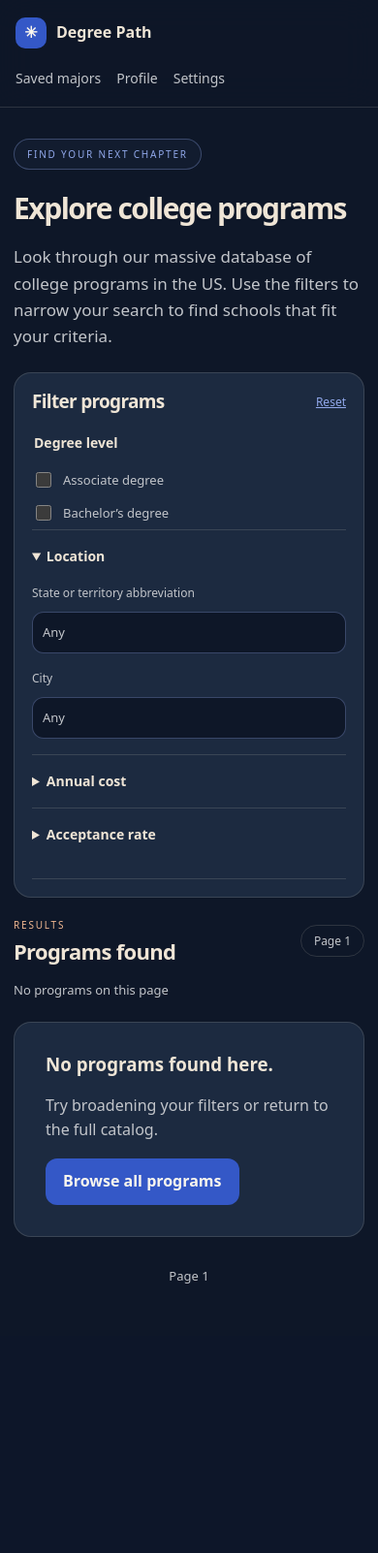
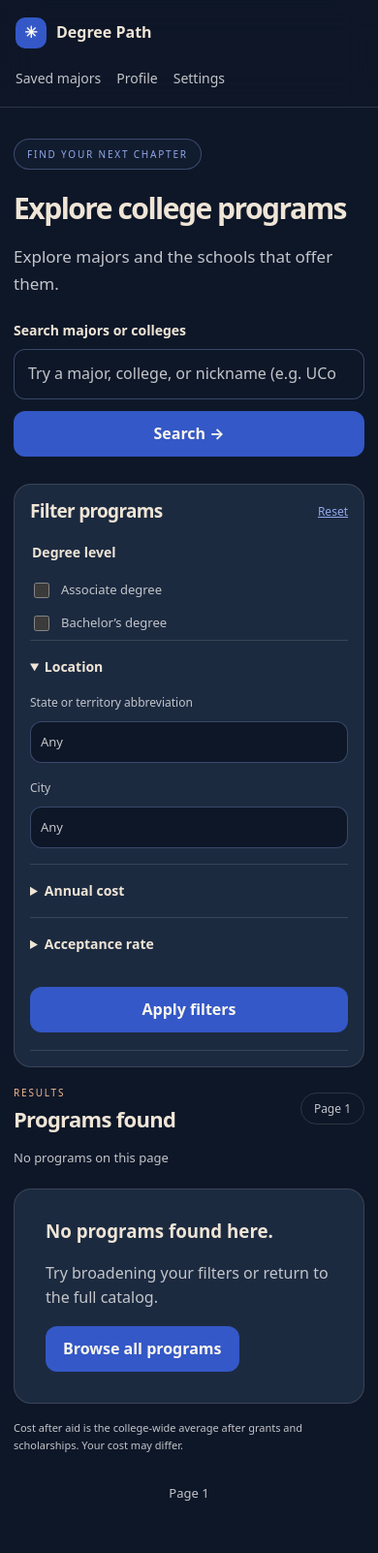
Before and after one commit to whoisbianka/CSC400-Capstone, a Flask app: page /explore in a window 390 px wide. Shown: the whole page at 97% size. Before the commit the page ends 1324 px from the top, so only its background shows below. Run offline with Flask 3, Linux system fonts and the light colour scheme.

Commit message:
Improve Explore search and program readability (codex)
Add nickname-aware college and major search, compact responsive cards, clear cost labels, and removable filters.

Co-authored-by: OpenAI Codex <codex@openai.com>

```diff
--- a/degree_path/routes.py
+++ b/degree_path/routes.py
@@ -230,6 +230,9 @@ def questionnaire():
 def explore():
     page = positive_arg('page', 1, 100000)
     cipcode = positive_arg('cipcode')
+    query = request.args.get('q', '').strip()
+    if len(query) > 200:
+        abort(400, description='Search must be at most 200 characters.')
     # No selected degrees means no degree restriction.
     degree_values = (request.args.getlist('degree') if 'degree_form' in request.args
                      else request.args.get('degrees', '').split(','))
@@ -237,6 +240,8 @@ def explore():
         abort(400, description='Invalid degree level.')
     degrees = tuple(sorted({int(value) for value in degree_values if value}))
     filters = {}
+    if query:
+        filters['q'] = query
     for key in ('state', 'city'):
         value = request.args.get(key, '').strip()
         if value:
@@ -263,9 +268,38 @@ def explore():
     major_name=None
     if cipcode is not None and data["rows"]:
         major_name=data["rows"][0]["major"]
+    # Build removal links from validated filters, resetting pagination only.
+    active_params = {**filters}
+    if cipcode is not None:
+        active_params['cipcode'] = cipcode
+    if degrees:
+        active_params['degrees'] = ','.join(map(str, degrees))
+    filter_chips = []
+
+    def add_chip(label, key, replacement=None):
+        remaining = {**active_params}
+        remaining.pop(key, None)
+        if replacement:
+            remaining[key] = replacement
+        filter_chips.append({'label': label, 'url': url_for('web.explore', **remaining)})
+
+    labels = {'q': 'Search', 'state': 'State', 'city': 'City',
+              'net_price_max': 'Cost after aid up to', 'tuition_in_max': 'In-state tuition up to',
+              'tuition_out_max': 'Out-of-state tuition up to',
+              'acceptance_min': 'Acceptance at least', 'acceptance_max': 'Acceptance up to'}
+    for key, value in filters.items():
+        display = (f'${value:,}' if key.endswith('_max') and not key.startswith('acceptance_')
+                   else f'{value}%' if key.startswith('acceptance_') else str(value))
+        add_chip(f'{labels[key]}: {display}', key)
+    if cipcode is not None:
+        add_chip(major_name or 'Selected major', 'cipcode')
+    for degree in degrees:
+        add_chip('Associate degree' if degree == 2 else 'Bachelor’s degree', 'degrees',
+                 ','.join(str(other) for other in degrees if other != degree))
     return render_template('explore.html', title='Explore programs', data=data,
                            major_name=major_name, cipcode=cipcode, degrees=degrees,
-                           degree_query=','.join(map(str, degrees)), filters=filters)
+                           degree_query=','.join(map(str, degrees)), filters=filters,
+                           filter_chips=filter_chips)
 
 @web.get('/programs/<int:program_id>')
 def program_details(program_id):
--- a/degree_path/static/css/explore.css
+++ b/degree_path/static/css/explore.css
@@ -1,9 +1,9 @@
-.explore-workspace { max-width: 1280px; }
+.explore-workspace { max-width: 1760px; }
 .explore-hero { max-width: 790px; margin-bottom: 38px; }
 .explore-hero h1 { margin-top: 12px; }
 .explore-hero > p:not(.eyebrow) { font-size: 17px; max-width: 690px; }
 .explore-guide-link { font-size: 14px; text-decoration: none; }
-.explore-layout { display: grid; grid-template-columns: 280px minmax(0, 1fr); gap: 32px; align-items: start; }
+.explore-layout { display: grid; grid-template-columns: 220px minmax(0, 1fr); gap: 24px; align-items: start; }
 .explore-sidebar { padding: 24px; border: 1px solid var(--border); border-radius: 18px; background: var(--surface); position: sticky; top: 24px; }
 .sidebar-heading, .results-heading { display: flex; justify-content: space-between; align-items: center; gap: 16px; }
 .sidebar-heading h2 { font-size: 19px; margin: 0; }
@@ -13,30 +13,39 @@
 .results-heading h2 { font-size: 25px; margin: 0; overflow-wrap: anywhere; }
 .page-badge { flex-shrink: 0; border: 1px solid var(--border); border-radius: 100px; padding: 6px 13px; font-size: 12px; color: var(--muted); }
 .results-count { font-size: 13px; margin: 16px 0 22px; }
-.program-cards { display: grid; grid-auto-rows: 1fr; gap: 18px; }
-.program-card { display: flex; align-items: stretch; gap: 22px; padding: 26px; border: 1px solid var(--border); border-radius: 18px; background: var(--panel); transition: border-color .2s; }
+.program-cards { display: grid; grid-template-columns: repeat(4, minmax(0, 1fr)); align-items: stretch; gap: 14px; }
+.program-card { display: flex; min-width: 0; padding: 20px; border: 1px solid var(--border); border-radius: 14px; background: var(--panel); transition: border-color .2s; }
 .program-card:hover { border-color: var(--accent-border); }
-.college-monogram { display: grid; place-items: center; flex-shrink: 0; width: 64px; height: 64px; border-radius: 16px; background: linear-gradient(140deg, var(--accent-border), var(--accent-faint)); border: 1px solid var(--accent-border); color: var(--highlight); font: 600 30px Georgia, serif; }
+.college-monogram { display: grid; place-items: center; flex-shrink: 0; width: 30px; height: 30px; border-radius: 8px; background: linear-gradient(140deg, var(--accent-border), var(--accent-faint)); border: 1px solid var(--accent-border); color: var(--highlight); font: 600 18px Georgia, serif; }
 .program-card-content { display: flex; flex-direction: column; flex: 1; min-width: 0; }
-.program-card-header { display: flex; justify-content: space-between; align-items: flex-start; flex-wrap: wrap; gap: 8px 16px; margin-bottom: 5px; }
+.program-card-header { display: flex; align-items: center; gap: 8px; margin-bottom: 12px; }
 .program-card-header .save-major-button { flex-shrink: 0; margin: 0 0 0 auto; }
-.program-location { font-size: 12px; margin: 0; overflow-wrap: anywhere; }
-.program-card h3 { min-height: 2.4em; overflow-wrap: anywhere; margin: 0 0 18px; font-size: 21px; letter-spacing: -.5px; }
+.program-card-header .save-major-button { padding: 5px 8px; }
+.program-location { font-size: 14px; margin: 0; overflow-wrap: anywhere; }
+.program-college { font-size: 14px; margin: 0 0 4px; overflow-wrap: anywhere; }
+.program-card h3 { overflow-wrap: anywhere; margin: 0 0 12px; font-size: 18px; line-height: 1.4; letter-spacing: -.2px; }
 .program-card h3 a { color: var(--text); text-decoration: none; }
 .program-card h3 a:hover { color: var(--accent); }
-.program-subject { min-height: 100px; padding: 14px 16px; border-radius: 10px; background: var(--overlay); }
+.program-subject { min-height: 64px; padding: 10px 12px; border-radius: 8px; background: var(--overlay); }
 .subject-label { font-size: 9px; letter-spacing: 1.5px; color: var(--highlight); }
-.program-subject p { margin: 4px 0 0; color: var(--text); font-size: 14px; }
-.program-card-footer { display: flex; justify-content: space-between; flex-wrap: wrap; align-items: center; gap: 12px; margin-top: auto; padding-top: 24px; }
+.program-subject p { margin: 4px 0 0; color: var(--text); font-size: 13px; }
+.program-card-footer { display: flex; justify-content: space-between; flex-wrap: wrap; align-items: center; gap: 8px; margin-top: auto; padding-top: 16px; }
 .program-card-footer > span { color: var(--muted); font-size: 11px; }
-.program-card-footer a { font-size: 13px; text-decoration: none; font-weight: 600; }
+.program-card-footer a { font-size: 14px; text-decoration: none; font-weight: 600; }
+.program-card-footer .save-major-button { margin: 0; min-height: 44px; min-width: 44px; padding: 8px; }
+.program-more { font-size: 14px; margin: 16px 0; }
+.program-more summary { color: var(--accent); cursor: pointer; }
+.program-more .program-facts { grid-template-columns: 1fr; }
+.explore-empty { grid-column: 1 / -1; }
 .explore-pagination { display: flex; justify-content: center; align-items: center; gap: 20px; margin: 30px 0; }
 .explore-pagination > span { font-size: 13px; color: var(--muted); }
 .explore-pagination a { text-decoration: none; font-size: 13px; }
 .explore-empty { padding: 32px; border: 1px solid var(--border); border-radius: 18px; background: var(--surface); }
 .explore-empty h3 { margin-top: 0; }
-@media (max-width: 900px) { .explore-layout { grid-template-columns: 230px minmax(0, 1fr); gap: 20px; } .explore-sidebar { padding: 18px; } .program-card { padding: 20px; gap: 16px; } .college-monogram { width: 44px; height: 44px; font-size: 24px; } }
-@media (max-width: 680px) { .explore-layout { grid-template-columns: 1fr; } .explore-sidebar { position: static; } .explore-hero { margin-bottom: 24px; } .results-heading h2 { font-size: 22px; } .program-card h3 { font-size: 18px; } .program-card { gap: 12px; padding: 18px; } .program-card-footer { align-items: start; flex-direction: column; } }
+@media (max-width: 1399px) { .program-cards { grid-template-columns: repeat(2, minmax(0, 1fr)); } }
+@media (max-width: 900px) { .explore-layout { grid-template-columns: 200px minmax(0, 1fr); gap: 18px; } .explore-sidebar { padding: 16px; } }
+@media (max-width: 760px) { .explore-layout { grid-template-columns: 1fr; } .explore-sidebar { position: static; } .explore-hero { margin-bottom: 24px; } .results-heading h2 { font-size: 22px; } }
+@media (max-width: 520px) { .program-cards { grid-template-columns: 1fr; } }
 
 .degree-filters { margin-top: 20px; padding-bottom: 18px; border-bottom: 1px solid var(--border); }
 .degree-filters fieldset { padding: 0; border: 0; margin: 0; }
@@ -50,12 +59,20 @@
 .catalog-filter-group input { width: 100%; font-size: 13px; padding: 10px; }
 .explore-sidebar { position: static; }
 
-.program-degree { display: inline-block; color: var(--highlight); font-size: 12px; min-height: 1.6em; margin: 14px 0 0; }
-.program-facts { display: grid; grid-template-columns: repeat(2, minmax(0, 1fr)); gap: 18px 22px; margin: 20px 0 0; }
+.program-degree { display: inline-block; color: var(--highlight); font-size: 14px; margin: 16px 0 0; }
+.program-facts { display: grid; grid-template-columns: repeat(2, minmax(0, 1fr)); gap: 12px; margin: 14px 0 0; }
 .program-facts:empty { display: none; }
-.program-facts dt { font-size: 12px; color: var(--muted); }
-.program-facts dd { margin: 4px 0 0; color: var(--text); font-size: 17px; font-weight: 600; }
+.program-facts dt { font-size: 14px; color: var(--muted); }
+.program-facts dd { margin: 4px 0 0; color: var(--text); font-size: 15px; font-weight: 600; }
 .program-facts dd span { font-size: 11px; color: var(--muted); font-weight: 400; }
+.program-key-facts { grid-template-columns: 1fr; margin: 18px 0; }
+.program-key-facts dd { font-size: 22px; }
+.program-key-facts dd .fact-unavailable { font-size: 14px; }
+.apply-filters { width: 100%; margin-top: 16px; }
+.active-filters { display: flex; flex-wrap: wrap; align-items: center; gap: 8px; margin: 0 0 20px; }
+.filter-chip { display: inline-flex; align-items: center; gap: 10px; padding: 8px 12px; border: 1px solid var(--accent-border); border-radius: 100px; background: var(--accent-soft); color: var(--text); font-size: 13px; text-decoration: none; overflow-wrap: anywhere; }
+.filter-chip span { flex-shrink: 0; font-size: 18px; }
+.clear-filters { padding: 8px; font-size: 13px; }
 .card-facts-note { font-size: 11px; margin: 16px 0 0; }
 @media (max-width: 420px) { .program-facts { grid-template-columns: 1fr; } }
 
@@ -64,3 +81,13 @@
 .explore-spinner { width: 18px; height: 18px; border: 2px solid var(--border); border-top-color: var(--highlight); border-radius: 50%; animation: explore-spin .8s linear infinite; }
 @keyframes explore-spin { to { transform: rotate(360deg); } }
 @media (prefers-reduced-motion: reduce) { .explore-spinner { animation: none; } }
+
+.explore-search { margin: 0 0 28px; }
+.explore-search > label { display: block; margin-bottom: 8px; color: var(--text); font-size: 14px; font-weight: 600; }
+.explore-search-controls { display: flex; align-items: stretch; gap: 12px; }
+.explore-search-controls input { flex: 1; width: 100%; min-width: 0; }
+.explore-search-controls button { flex-shrink: 0; }
+@media (max-width: 480px) {
+  .explore-search-controls { flex-direction: column; }
+  .explore-search-controls input { font-size: 16px; }
+}
--- a/degree_path/static/js/explore.js
+++ b/degree_path/static/js/explore.js
@@ -1,10 +1,8 @@
 const degreeForm = document.getElementById('degree-filter-form');
 if (degreeForm) {
-  const choices = [...degreeForm.querySelectorAll('.degree-choice')];
-  degreeForm.addEventListener('change', () => {
-    if (!degreeForm.reportValidity()) return;
+  degreeForm.addEventListener('submit', () => {
+    const choices = [...degreeForm.querySelectorAll('.degree-choice')];
     document.getElementById('degree-values').value = choices.filter(input => input.checked).map(input => input.value).join(',');
-    degreeForm.requestSubmit();
   });
 }
 
@@ -16,7 +14,7 @@ function showExploreLoading() {
   if (exploreResults) exploreResults.setAttribute('aria-busy', 'true');
 }
 if (degreeForm) degreeForm.addEventListener('submit', showExploreLoading);
-document.querySelectorAll('.explore-pagination a, .explore-sidebar .sidebar-heading a, .explore-empty a').forEach(link => {
+document.querySelectorAll('.explore-pagination a, .explore-sidebar .sidebar-heading a, .explore-empty a, .active-filters a').forEach(link => {
   link.addEventListener('click', event => {
     if (event.defaultPrevented || event.button !== 0 || event.metaKey || event.ctrlKey || event.shiftKey || event.altKey) return;
     showExploreLoading();
--- a/degree_path/templates/explore.html
+++ b/degree_path/templates/explore.html
@@ -1,7 +1,7 @@
 {% extends 'base.html' %}
 {% block extra_head %}
-<link rel="stylesheet" href="{{ url_for('static', filename='css/explore.css', v='4') }}">
-<script src="{{ url_for('static', filename='js/explore.js') }}" defer></script>
+<link rel="stylesheet" href="{{ url_for('static', filename='css/explore.css', v='7') }}">
+<script src="{{ url_for('static', filename='js/explore.js', v='2') }}" defer></script>
 {% endblock %}
 {% block content %}
 <div class="page-workspace explore-workspace">
@@ -11,9 +11,16 @@
 <header class="explore-hero">
 <p class="eyebrow">Find your next chapter</p>
 <h1 id="page-title">Explore college programs</h1>
-<p>Look through our massive database of college programs in the US. Use the filters to narrow your search to find schools that fit your criteria.</p>
+<p>Explore majors and the schools that offer them.</p>
 
 </header>
+<div class="explore-search" role="search" aria-label="Program search">
+<label for="program-search">Search majors or colleges</label>
+<div class="explore-search-controls">
+<input id="program-search" form="degree-filter-form" type="search" name="q" maxlength="200" value="{{ filters.get('q', '') }}" placeholder="Try a major, college, or nickname (e.g. UConn)">
+<button class="primary-link" form="degree-filter-form" type="submit">Search <span aria-hidden="true">→</span></button>
+</div>
+</div>
 <div class="explore-layout">
 <aside class="explore-sidebar" aria-labelledby="browse-title">
 <div class="sidebar-heading"><h2 id="browse-title">Filter programs</h2><a href="{{ url_for('web.explore') }}">Reset</a></div>
@@ -42,42 +49,51 @@
 {% if heading == 'Annual cost' %}{% endif %}
 </details>
 {% endfor %}
-<noscript><button type="submit" class="secondary-button">Update results</button></noscript>
+<button type="submit" class="primary-link apply-filters">Apply filters</button>
 </form>
 </aside>
 
 <section class="explore-results" aria-labelledby="results-title">
 <div class="results-heading"><div><p class="results-kicker">RESULTS</p><h2 id="results-title">{% if cipcode %}{{ major_name or ('CIP ' ~ cipcode ) }}{% else %}Programs found{% endif %}</h2></div><span class="page-badge">Page {{ data.page }}</span></div>
 <p class="results-count" role="status">{% if data.rows %}Showing {{ (data.page - 1) * 25 + 1 }}–{{ (data.page - 1) * 25 + data.rows|length }} programs{% else %}No programs on this page{% endif %}</p>
+{% if filter_chips %}
+<nav class="active-filters" aria-label="Active filters">
+{% for chip in filter_chips %}<a class="filter-chip" href="{{ chip.url }}" aria-label="Remove {{ chip.label }}">{{ chip.label }} <span aria-hidden="true">×</span></a>{% endfor %}
+<a class="clear-filters" href="{{ url_for('web.explore') }}">Clear all</a>
+</nav>
+{% endif %}
 <div class="program-cards">
 {% for program in data.rows %}
 <article class="program-card">
-<div class="college-monogram" aria-hidden="true">{{ program.college[:1] }}</div>
 <div class="program-card-content">
-<div class="program-card-header">
-<p class="program-location">{{ program.city or 'City unavailable' }}{% if program.state %}, {{ program.state }}{% endif %}</p>
-<button type="button" class="save-major-button" data-save-major="{{ program.cipcode }}" aria-pressed="false" aria-label="Save {{ program.major }} to saved majors" title="Save major">☆</button>
-</div>
-<h3><a href="{{ url_for('web.program_details', program_id=program.id) }}">{{ program.college }}</a></h3>
-<div class="program-subject"><span class="subject-label">PROGRAM</span><p>{{ program.major }}</p></div>
+<h3><a href="{{ url_for('web.program_details', program_id=program.id) }}">{{ program.major }}</a></h3>
+<p class="program-college">{{ program.college }}</p>
+<p class="program-location">{% if program.city %}{{ program.city }}{% if program.state %}, {{ program.state }}{% endif %}{% elif program.state %}{{ program.state }}{% else %}Location not reported{% endif %}</p>
 {% set facts = program.facts %}
-{% if facts.get('credlev') in [2, 3] %}<p class="program-degree">{{ 'Associate degree' if facts.credlev == 2 else 'Bachelor’s degree' }}</p>{% endif %}
-<dl class="program-facts">
+<p class="program-degree">{{ 'Associate degree' if facts.get('credlev') == 2 else 'Bachelor’s degree' if facts.get('credlev') == 3 else 'Degree not reported' }}</p>
+<dl class="program-facts program-key-facts"><div><dt>Yearly cost after aid</dt><dd>{% if facts.get('npt4') is not none %}{{ facts.npt4|money }}{% else %}<span class="fact-unavailable">Not reported</span>{% endif %}</dd></div></dl>
+{% set more = namespace(available=facts.get('adm_rate') is not none) %}
+{% for key in ['tuitionfee_in', 'tuitionfee_out'] %}{% if facts.get(key) is not none %}{% set more.available = true %}{% endif %}{% endfor %}
+{% for key in ['satmt', 'satvr', 'actmt', 'acten'] %}{% if facts.get(key+'25') is not none and facts.get(key+'75') is not none %}{% set more.available = true %}{% endif %}{% endfor %}
+{% if more.available %}
+<details class="program-more"><summary>More details</summary><dl class="program-facts">
 {% if facts.get('adm_rate') is not none %}<div><dt>Acceptance rate</dt><dd>{{ '%.0f'|format(facts.adm_rate * 100) }}%</dd></div>{% endif %}
-{% for key, label in [('npt4', 'Average net price'), ('tuitionfee_in', 'In-state tuition & fees'), ('tuitionfee_out', 'Out-of-state tuition & fees')] %}
+{% for key, label in [('tuitionfee_in', 'In-state tuition & fees'), ('tuitionfee_out', 'Out-of-state tuition & fees')] %}
 {% if facts.get(key) is not none %}<div><dt>{{ label }}</dt><dd>{{ facts[key]|money }}<span> / year</span></dd></div>{% endif %}
 {% endfor %}
 {% for key, label in [('satmt', 'SAT Math'), ('satvr', 'SAT Reading'), ('actmt', 'ACT Math'), ('acten', 'ACT English')] %}
 {% if facts.get(key+'25') is not none and facts.get(key+'75') is not none %}<div><dt>{{ label }} range</dt><dd>{{ facts[key+'25'] }}–{{ facts[key+'75'] }}</dd></div>{% endif %}
 {% endfor %}
-</dl>
-<div class="program-card-footer">{% if facts.get('website') %}<a href="{{ facts.website }}" target="_blank" rel="noopener noreferrer">College website ↗</a>{% endif %}<a href="{{ url_for('web.program_details', program_id=program.id) }}">View program <span aria-hidden="true">→</span></a></div>
+</dl></details>
+{% endif %}
+<div class="program-card-footer"><a href="{{ url_for('web.program_details', program_id=program.id) }}">View program <span aria-hidden="true">→</span></a><button type="button" class="save-major-button" data-save-major="{{ program.cipcode }}" aria-pressed="false" aria-label="Save {{ program.major }} to saved majors" title="Save major">☆</button></div>
 </div>
 </article>
 {% else %}
 <div class="explore-empty"><h3>No programs found here.</h3><p>Try broadening your filters or return to the full catalog.</p><a class="primary-link" href="{{ url_for('web.explore') }}">Browse all programs</a></div>
 {% endfor %}
 </div>
+<p class="card-facts-note">Cost after aid is the college-wide average after grants and scholarships. Your cost may differ.</p>
 <nav class="explore-pagination" aria-label="Catalog pages">
 {% if data.page > 1 %}<a class="secondary-button" href="{{ url_for('web.explore', page=data.page-1, cipcode=cipcode, degrees=degree_query, **filters) }}">← Previous</a>{% endif %}
 <span>Page {{ data.page }}</span>
```
Also changed, not shown: db_functions.py (+30 -0 lines), tests/test_explore_search.py (added, +181 -0 lines).
